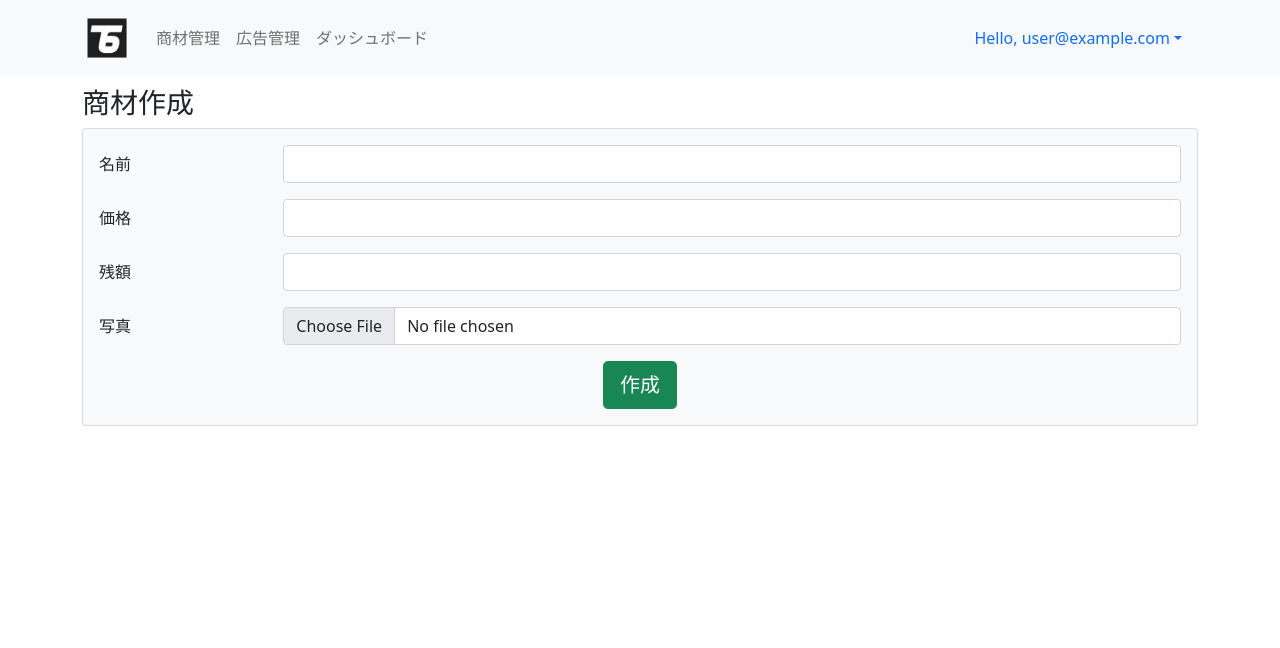
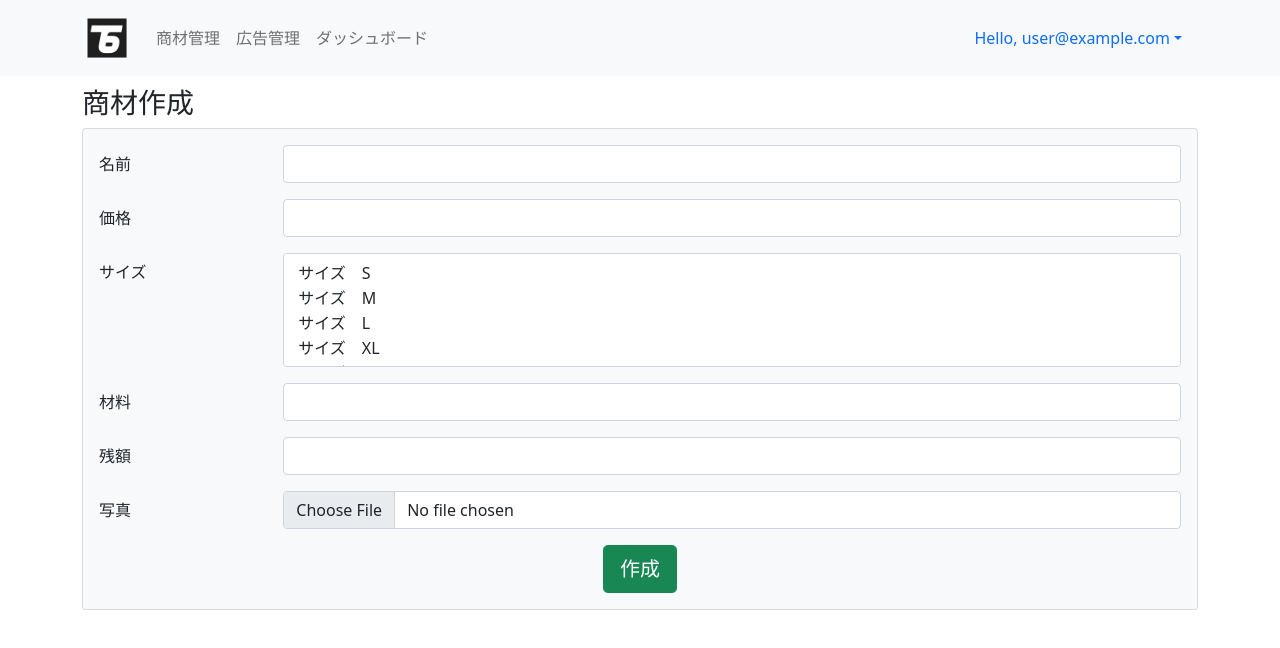
Before and after one commit to hoangdv99/ITSS2_susume-system, a React (Create React App) app: page /product/add in a window 1280 px wide. Shown: the top 648 px of the page. Built offline with nearby package versions, Linux system fonts and the light colour scheme; no server answers; the database is empty; sample sign-in values are in the browser's storage.

Commit message:
add size and material field

```diff
--- a/src/components/product/form.js
+++ b/src/components/product/form.js
@@ -15,6 +15,8 @@ export default function ProductForm({ productId }) {
   const [name, setName] = useState('')
   const [price, setPrice] = useState()
   const [quantity, setQuantity] = useState()
+  const [size, setSize] = useState([])
+  const [material, setMaterial] = useState('')
   const { createNewProduct, products, editProduct } = useProduct()
   const [validated, setValidated] = useState(false)
   const [fileUpload, setFileUpload] = useState()
@@ -30,6 +32,8 @@ export default function ProductForm({ productId }) {
       setQuantity(product.quantity)
       setFileUpload(product.image)
       setFileName(product.image)
+      setSize(product.size)
+      setMaterial(product.material)
     }
   }, [productId])
 
@@ -44,6 +48,8 @@ export default function ProductForm({ productId }) {
         name,
         price,
         quantity,
+        size,
+        material,
         image: fileUpload.includes('https') ? fileName : await uploadImage(fileName)
       }
       if (productId === undefined) {
@@ -89,6 +95,10 @@ export default function ProductForm({ productId }) {
     reader.readAsDataURL(e.target.files[0])
   }
 
+  const handleSelect = (e) => {
+    setSize(Array.from(e.target.selectedOptions, (item) => item.value));
+  }
+
   return (
     <Card bg="light">
       <ToastContainer
@@ -127,6 +137,34 @@ export default function ProductForm({ productId }) {
               </Form.Control.Feedback>
             </Col>
           </Form.Group>
+
+          <Form.Group as={Row} className="mb-3">
+            <Form.Label column sm={2}>
+              サイズ
+            </Form.Label>
+            <Col sm={10}>
+              <Form.Select aria-label="Default select example" value={size} onChange={handleSelect} multiple={true}>
+                <option value="S">サイズ　S</option>
+                <option value="M">サイズ　M</option>
+                <option value="L">サイズ　L</option>
+                <option value="XL">サイズ　XL</option>
+                <option value="XXL">サイズ　XXL</option>
+              </Form.Select>
+            </Col>
+          </Form.Group>
+
+          <Form.Group as={Row} className="mb-3" controlId="formHorizontalEmail">
+            <Form.Label column sm={2}>
+              材料
+            </Form.Label>
+            <Col sm={10}>
+              <Form.Control type="text" value={material} onChange={e => setMaterial(e.target.value)} required />
+              <Form.Control.Feedback type="invalid">
+                材料は必須です！
+              </Form.Control.Feedback>
+            </Col>
+          </Form.Group>
+
           <Form.Group as={Row} className="mb-3" controlId="formHorizontalEmail">
             <Form.Label column sm={2}>
               残額
--- a/src/components/product/table.js
+++ b/src/components/product/table.js
@@ -88,6 +88,8 @@ export default function ProductList() {
             <th className="text-center">名前</th>
             <th className="text-center">写真</th>
             <th className="text-center">価格</th>
+            <th className="text-center">サイズ</th>
+            <th className="text-center">材料</th>
             <th className="text-center">残額</th>
             <th className="text-center">活動</th>
           </tr>
@@ -102,6 +104,8 @@ export default function ProductList() {
               </td>
               <td className="text-center">{product.price}</td>
               <td className="text-center">{product.quantity}</td>
+              <td className="text-center">{product.size ? product.size.toString() : ''}</td>
+              <td className="text-center">{product.material}</td>
               <td className="text-center">
                 <Button variant="success" style={{ marginRight: "10px" }}>
                   <Link to={`/product/${product.id}/edit`} style={{ textDecoration: "none", color: '#FFF' }}>修正</Link>
```
Lines whose indentation alone changed are shown as unchanged.
